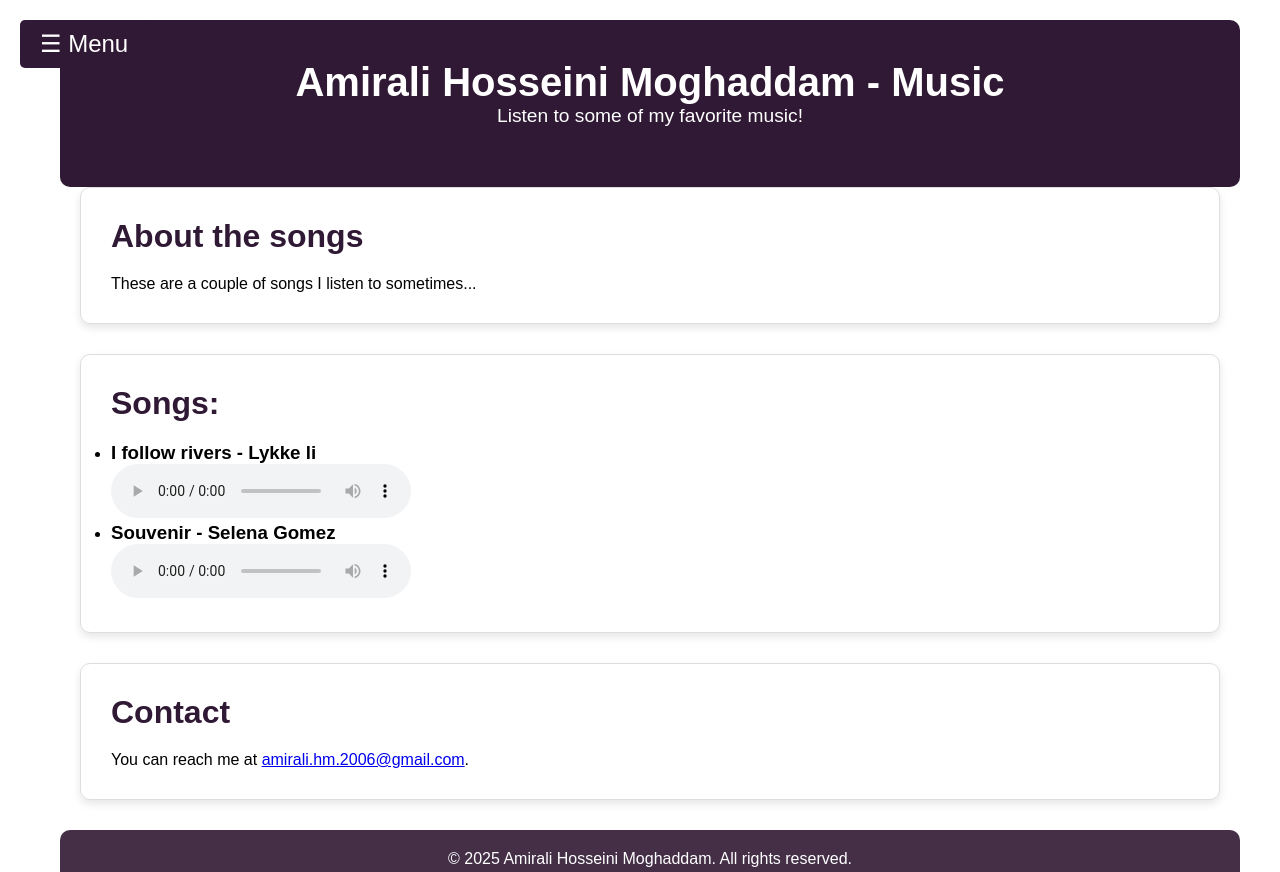
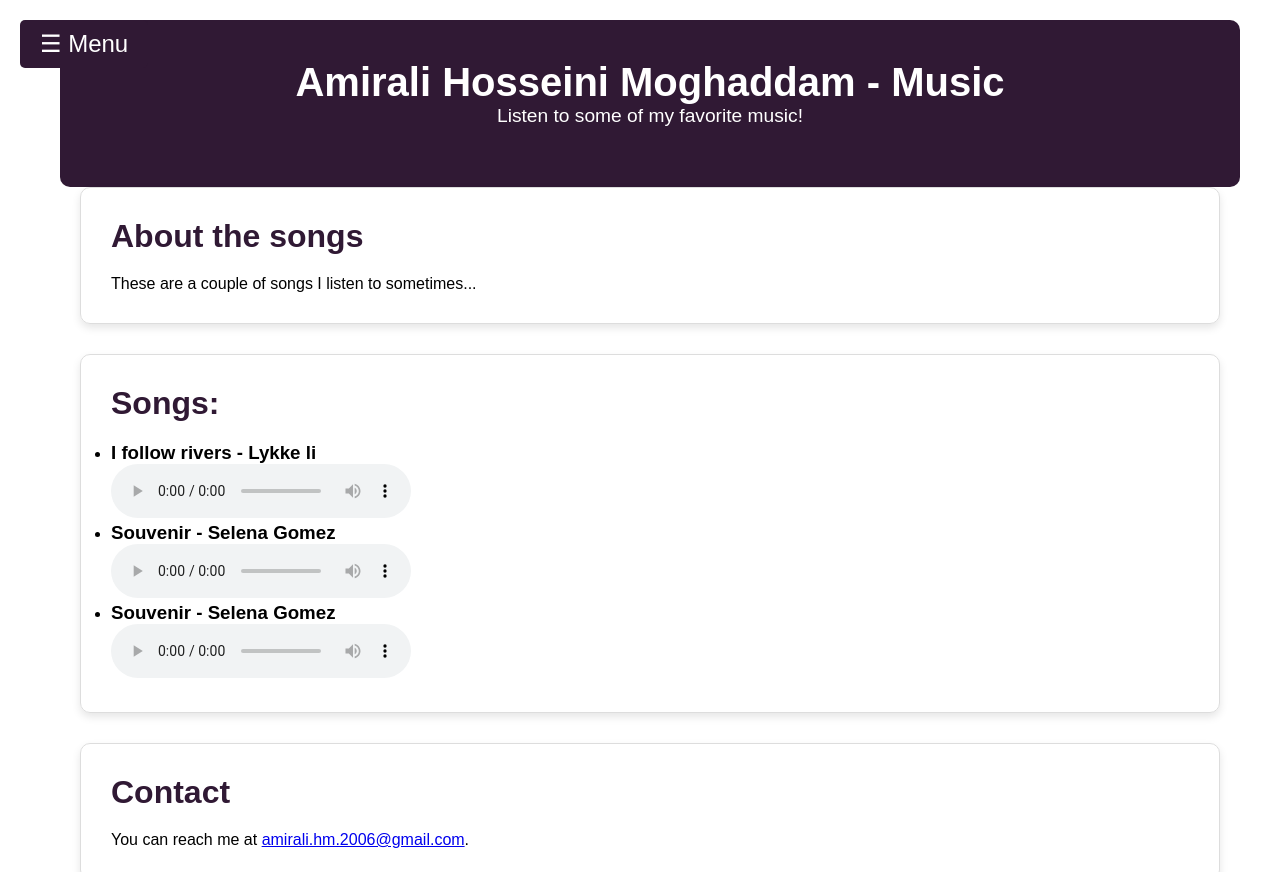
Before and after one commit to DanDCool/music.html, a plain HTML site: page index.html in a window 1280 px wide. Shown: the top 872 px of the page. Drawn offline with Linux system fonts and the light colour scheme.

Commit message:
Update index.html

```diff
--- a/index.html
+++ b/index.html
@@ -55,6 +55,10 @@ body {
                     <h3>Souvenir - Selena Gomez</h3>
                     <audio src="Selena Gomez - Souvenir.mp3" controls></audio>
                 </li>
+                <li>
+                    <h3>Souvenir - Selena Gomez</h3>
+                    <audio src="Feint - Time Bomb (feat. Veela   Boyinaband).mp3" controls></audio>
+                </li>
             </ul>
         </section>
 
```
